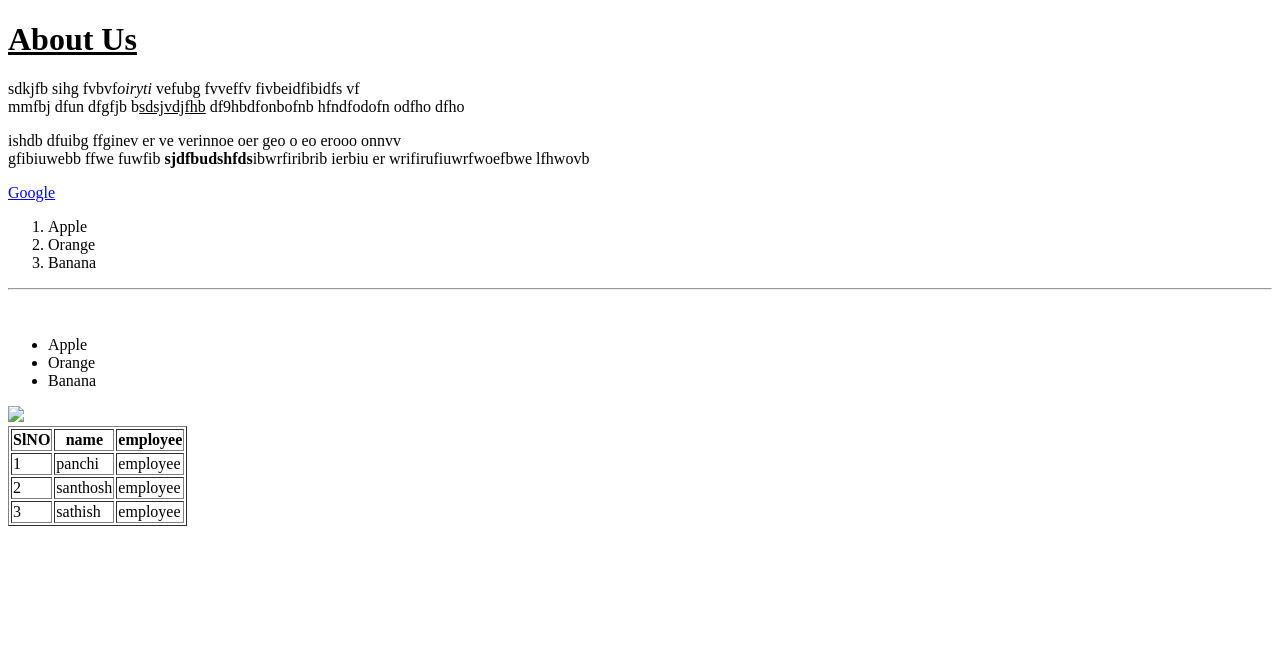
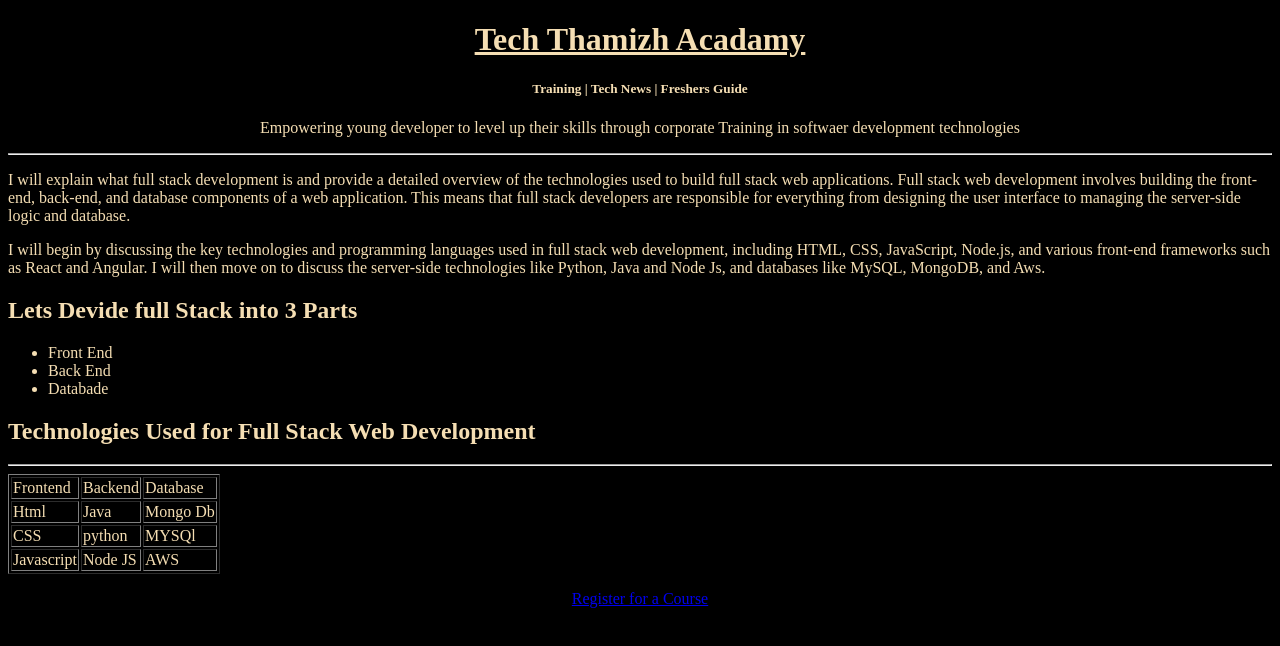
Before and after one commit to senthamizhselvan123/senthamizh, a plain HTML site: page Html/About Us.html in a window 1280 px wide. Drawn offline with Linux system fonts and the light colour scheme.

Commit message:
for deploy

```diff
--- a/Html/About Us.html
+++ b/Html/About Us.html
@@ -3,56 +3,63 @@
 <head>
     <meta charset="UTF-8">
     <meta name="viewport" content="width=device-width, initial-scale=1.0">
-    <title>About Us</title>
+    <title>Tech Thamizh Acadamy</title>
 </head>
-<body>
-    <h1><u>About Us</u></h1>
-    <p> sdkjfb sihg fvbvf<i>oiryti</i> vefubg fvveffv fivbeidfibidfs vf <br>
-        mmfbj dfun dfgfjb b<u>sdsjvdjfhb</u> df9hbdfonbofnb hfndfodofn odfho dfho
+<body bgcolor="black" style="color: wheat;">
+    <Center>
+        <h1><u>Tech Thamizh Acadamy</u></h1>
+        <h5>Training | Tech News | Freshers Guide</h5>
+        <p>Empowering young developer to level up their skills through corporate Training in softwaer development technologies</p>
+    </Center>
+
+    <hr>
+
+    <p>
+        I will explain what full stack development is and provide a detailed overview of the technologies used to build full stack web applications. Full stack web development involves building the front-end, back-end, and database components of a web application. This means that full stack developers are responsible for everything from designing the user interface to managing the server-side logic and database.
     </p>
-    <p>ishdb dfuibg ffginev er ve  verinnoe oer geo o eo erooo onnvv <br>
-    gfibiuwebb ffwe fuwfib <b>sjdfbudshfds</b>ibwrfiribrib ierbiu er wrifirufiuwrfwoefbwe lfhwovb</p>
-    <a href="http://www.google.com" target="_blank">Google</a>
-    <ol>
-        <li>Apple</li>
-        <li>Orange</li>
-        <li>Banana</li>
-    </ol>
-    <hr>
-    <marquee>Hello Team... Welcome to the Class....</marquee>
+
+    <p>
+        I will begin by discussing the key technologies and programming languages used in full stack web development, including HTML, CSS, JavaScript, Node.js, and various front-end frameworks such as React and Angular. I will then move on to discuss the server-side technologies like Python, Java and Node Js, and databases like MySQL, MongoDB, and Aws.
+    </p>
+
+    <h2>Lets Devide full Stack into 3 Parts</h2>
+
     <ul>
-        <li>Apple</li>
-        <li>Orange</li>
-        <li>Banana</li>
+        <li>Front End</li>
+        <li>Back End</li>
+        <li>Databade</li>
     </ul>
-    <div>
-        <a href="http://www.yahoo.com" target="_blank">
-         <img src="./Asseerts/pexels-craig-adderley-1563355.jpg" width="400">
-        </a>
-    </div>
-      <div>
-        <table border="cell padding">
-            <tr>
-                <th>SlNO</th>
-                <th>name</th>
-                <th>employee</th>
-            </tr>
-            <tr>
-                <td>1</td>
-                <td>panchi</td>
-                <td>employee</td>
-            </tr>
-            <tr>
-                <td>2</td>
-                <td>santhosh</td>
-                <td>employee</td>
-            </tr>
-            <tr>
-                <td>3</td>
-                <td>sathish</td>
-                <td>employee</td>
-            </tr>
-        </table>
-      </div>
+
+    <h2>Technologies Used for Full Stack Web Development</h2>
+
+    <table border="1">
+
+        <tr>
+            <td>Frontend</td> <td>Backend</td> <td>Database</td>
+        </tr>
+
+        <tr>
+            <td>Html</td> <td>Java</td> <td>Mongo Db</td>
+        </tr>
+
+        <tr>
+            <td>CSS</td> <td>python</td> <td>MYSQl</td>
+        </tr>
+
+        <tr>
+            <td>Javascript</td> <td>Node JS</td> <td>AWS</td>
+        </tr>
+
+        <hr>
+
+    </table>
+
+    <p>
+     <center>
+        <a href="register.html">Register for a Course</a>
+    </center>
+    </p>
+
+
 </body>
 </html>
```
Also changed, not shown: Html/login.html (+1 -1 lines), index.html (+1 -0 lines).
